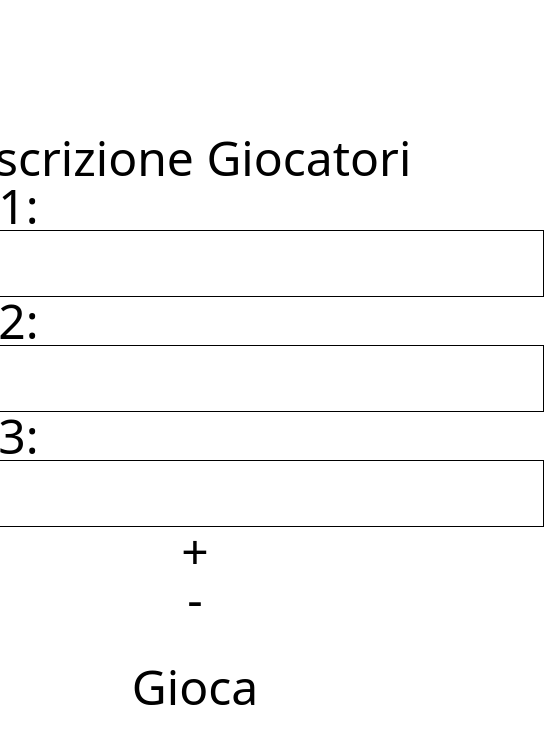
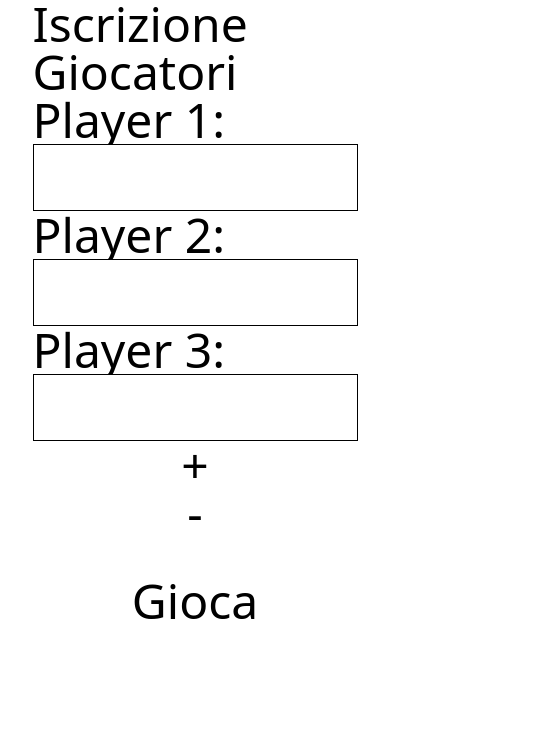
Before and after one commit to PalmeseMattia/gamejam2k24, a Next.js app: page / in a window 390 px wide. Shown: the top 744 px of the page, 544 px wide, since content can reach past the window. Built offline with nearby package versions, Linux system fonts and the light colour scheme.

Commit message:
fix responsive

```diff
--- a/pages/index.js
+++ b/pages/index.js
@@ -12,7 +12,7 @@ export default function Home() {
 
   return (
     <main className="text-5xl flex flex-col items-center justify-center w-screen h-screen">
-      <div className='flex flex-col items-center justify-center h-screen'>
+      <div className='flex flex-col h-screen items-center w-10/12'>
         <h1 className=''>Iscrizione Giocatori</h1>
         {players.map((str, index) => (
         <div key={index}>
@@ -22,6 +22,7 @@ export default function Home() {
               type="text"
               value={str}
               onChange={(event) => handleInputChange(index, event)}
+              className='w-full'
             />
           </label>
         </div>
```
